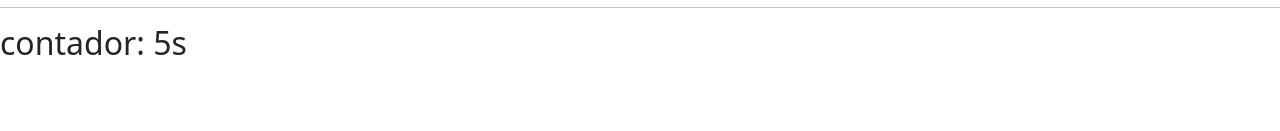
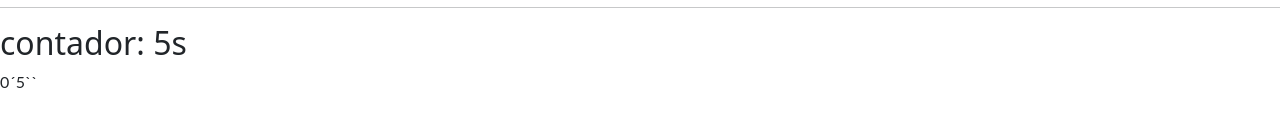
Before and after one commit to M4th3usao/angular-aula1, an Angular app: page / in a window 1280 px wide. Shown: the part 169-300 px from the top of the page. Built offline with nearby package versions, Linux system fonts and the light colour scheme.

Commit message:
2 files modified

```diff
--- a/src/app/app.component.html
+++ b/src/app/app.component.html
@@ -26,3 +26,5 @@
 <hr />
 
 <h2>contador: {{ counter }}s</h2>
+<p>{{ getMinutos() }}´{{ getSegundos() }}``</p>
+<p></p>
--- a/src/app/app.component.ts
+++ b/src/app/app.component.ts
@@ -17,6 +17,9 @@ export class AppComponent {
     return 2022 - this.nascimento;
   }
   getMinutos() {
-    return this.counter / 60;
+    return Math.trunc(this.counter / 60);
+  }
+  getSegundos() {
+    return Math.trunc(this.counter % 60);
   }
 }
```
